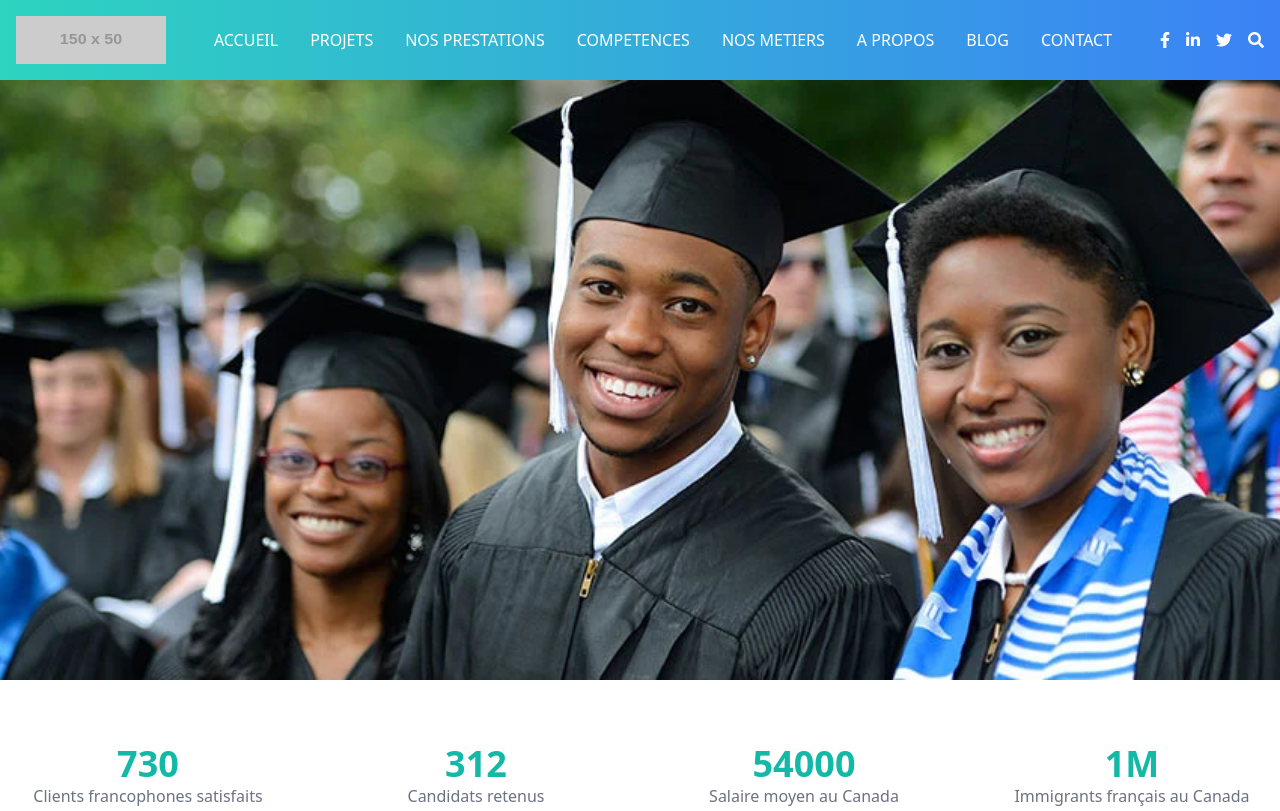
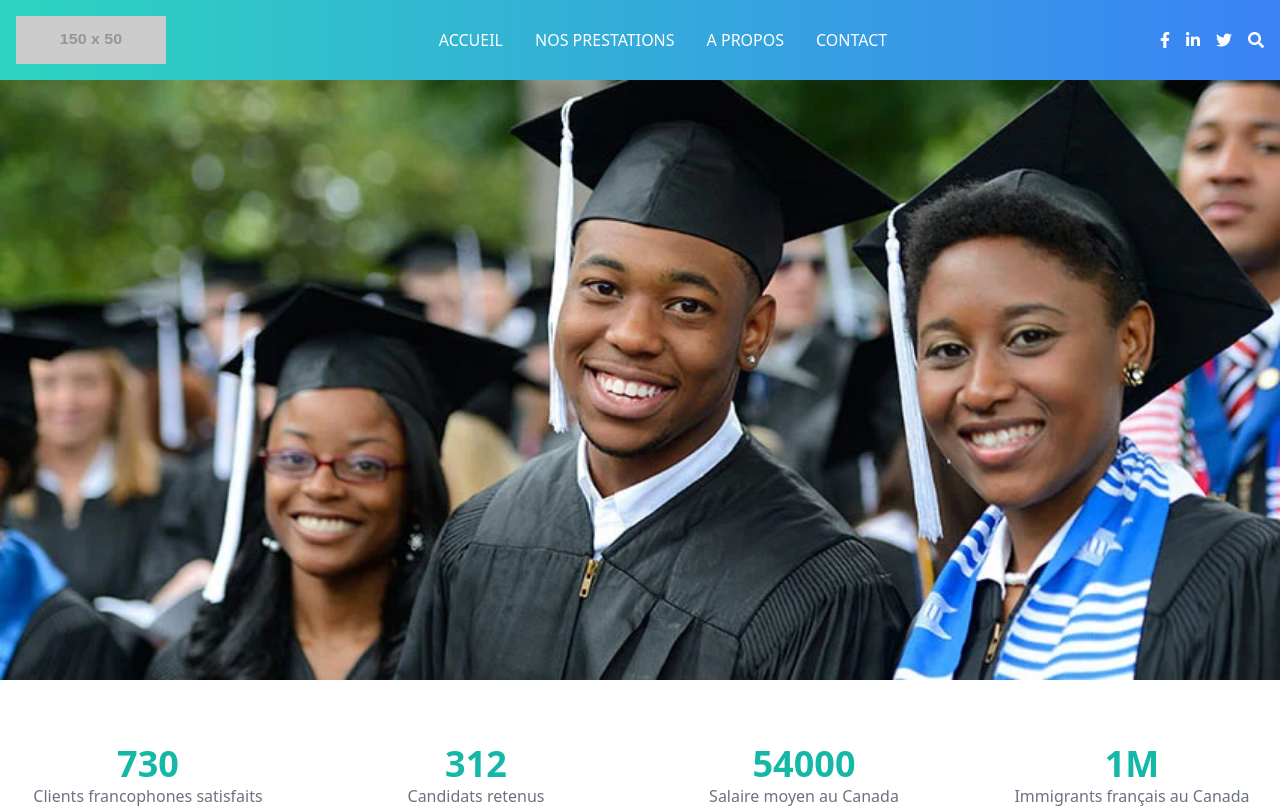
Before and after one commit to SuccessBridge0/successbridge.github.io, a plain HTML site: page index.html in a window 1280 px wide. Shown: the top 811 px of the page. Drawn offline with nearby package versions, Linux system fonts and the light colour scheme; placeholder pictures from the web are drawn by us.

Commit message:
Update index.html

```diff
--- a/index.html
+++ b/index.html
@@ -81,12 +81,8 @@
         </div>
         <nav class="hidden md:flex space-x-8">
             <a class="text-white hover:text-gray-200" href="#">ACCUEIL</a>
-            <a class="text-white hover:text-gray-200" href="#">PROJETS</a>
             <a class="text-white hover:text-gray-200" href="#">NOS PRESTATIONS</a>
-            <a class="text-white hover:text-gray-200" href="#">COMPETENCES</a>
-            <a class="text-white hover:text-gray-200" href="#">NOS METIERS</a>
             <a class="text-white hover:text-gray-200" href="#">A PROPOS</a>
-            <a class="text-white hover:text-gray-200" href="#">BLOG</a>
             <a class="text-white hover:text-gray-200" href="#">CONTACT</a>
         </nav>
         <div class="flex space-x-4">
```
